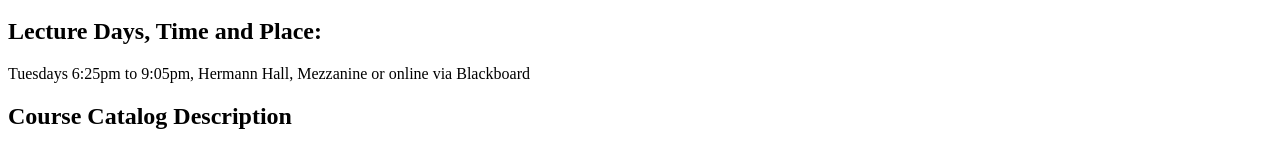
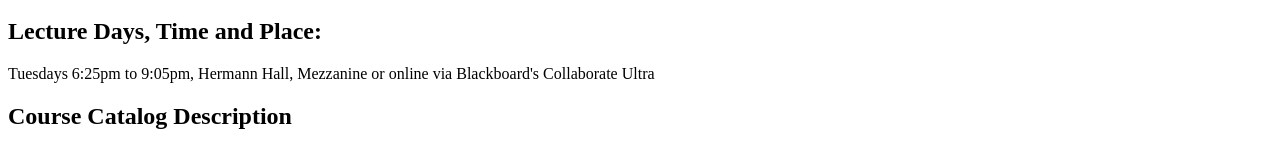
Before and after one commit to nhm25/lab-2, a plain HTML site: page index.html in a window 1280 px wide. Shown: the part 212-362 px from the top of the page. Drawn offline with Linux system fonts and the light colour scheme.

Commit message:
Update index.html
Added more information to lecture days, time and place section.

```diff
--- a/index.html
+++ b/index.html
@@ -11,7 +11,7 @@
     <h2>Professor:</h2>
     <p>Daniel Krieglstein</p>
     <h2>Lecture Days, Time and Place:</h2>
-    <p>Tuesdays 6:25pm to 9:05pm, Hermann Hall, Mezzanine or online via Blackboard</p>
+    <p>Tuesdays 6:25pm to 9:05pm, Hermann Hall, Mezzanine or online via Blackboard's Collaborate Ultra</p>
     <h2>Course Catalog Description</h2>
     <p>This course will cover the creation of Web pages and sites using HTML, CSS, Javascript, jQuery, and graphical applications as well as the client and server architecture of the Internet and related web technologies. The creation and deployment of modern, standards-compliant web pages are addressed. Students create and deploy a Web site with multiple pages and cross-linked structures. <strong>Prerequisites</strong>: [none] <strong>Credit</strong>: 2-2-3 Semester Hours</p>
     <h2>Course Outcomes:</h2>
```
